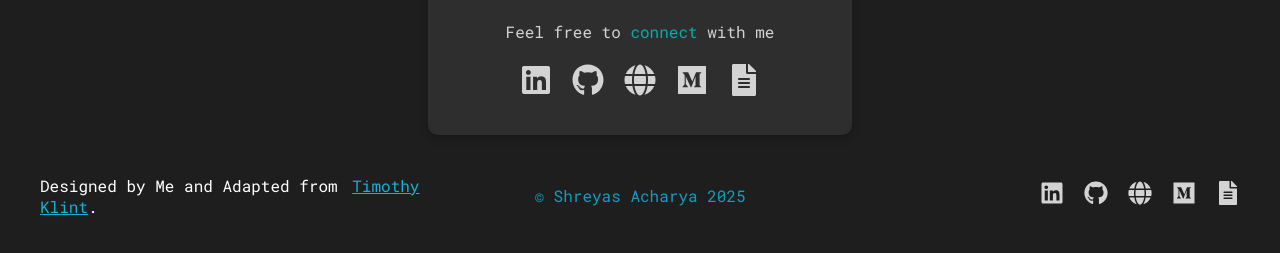
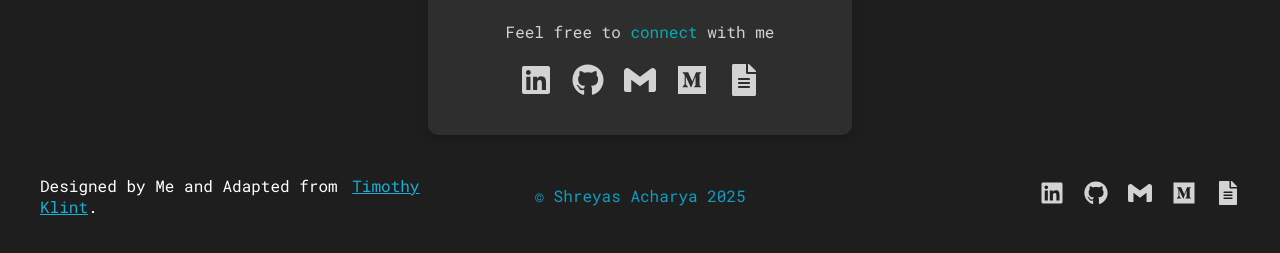
Before and after one commit to StarkGoku10/StarkGoku10.github.io, a React (Create React App) app: page / in a window 1280 px wide. Shown: the part 4766-5019 px from the top of the page. Built offline with nearby package versions, Linux system fonts and the light colour scheme.

Commit message:
feat: Replace website link with Gmail in social links(contact me) section

```diff
--- a/src/components/footer/footer.tsx
+++ b/src/components/footer/footer.tsx
@@ -1,6 +1,7 @@
 import React from 'react';
 import './footer.scss';
-import { FaGithub, FaLinkedin, FaGlobe, FaMedium, FaFileAlt } from 'react-icons/fa';
+import { FaGithub, FaLinkedin, FaMedium, FaFileAlt } from 'react-icons/fa';
+import { SiGmail } from 'react-icons/si';
 
 const Footer: React.FC = () => {
   return (
@@ -16,7 +17,7 @@ const Footer: React.FC = () => {
       <div className="right-align social-icons">
         <a href="https://www.linkedin.com/in/shreyas-acharya-10gma/" target="_blank" rel="noopener noreferrer"><FaLinkedin /></a>
         <a href="https://github.com/StarkGoku10" target="_blank" rel="noopener noreferrer"><FaGithub /></a>
-        <a href="https://starkgoku10.github.io/" target="_blank" rel="noopener noreferrer"><FaGlobe /></a>
+        <a href="mailto:shreyasacharya3000@gmail.com" target="_blank" rel="noopener noreferrer"><SiGmail /></a>
         <a href="https://medium.com/@shreyasacharya3000" target="_blank" rel="noopener noreferrer"><FaMedium /></a>
         <a href="/resume/resume.pdf" target="_blank" rel="noopener noreferrer"><FaFileAlt /></a>
       </div>
--- a/src/components/social_links/social_links.tsx
+++ b/src/components/social_links/social_links.tsx
@@ -1,6 +1,7 @@
 import React from 'react';
 import styled from 'styled-components';
-import { FaGithub, FaLinkedin, FaGlobe, FaMedium, FaFileAlt } from 'react-icons/fa';
+import { FaGithub, FaLinkedin, FaMedium, FaFileAlt } from 'react-icons/fa';
+import { SiGmail } from 'react-icons/si';
 
 // Container for the entire social section
 const SocialContainer = styled.div`
@@ -68,7 +69,7 @@ const SocialLinks: React.FC = () => {
         {/* Social media links with icons */}
         <a href="https://www.linkedin.com/in/shreyas-acharya-10gma/" target="_blank" rel="noopener noreferrer"><FaLinkedin /></a>
         <a href="https://github.com/StarkGoku10" target="_blank" rel="noopener noreferrer"><FaGithub /></a>
-        <a href="https://starkgoku10.github.io/" target="_blank" rel="noopener noreferrer"><FaGlobe /></a>
+        <a href="https://mail.google.com/mail/?view=cm&fs=1&to=shreyasacharya3000@gmail.com" target="_blank" rel="noopener noreferrer"><SiGmail /></a>
         <a href="https://medium.com/@shreyasacharya3000" target="_blank" rel="noopener noreferrer"><FaMedium /></a>
         <a href="/resume/resume.pdf" target="_blank" rel="noopener noreferrer"><FaFileAlt /></a>
       </SocialIcons>
```
